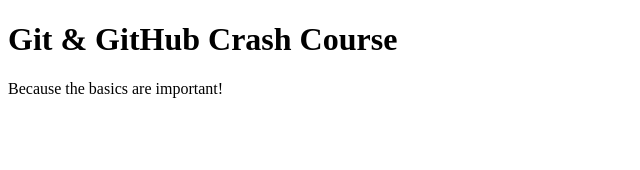
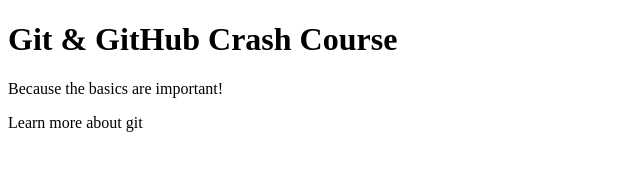
Before and after one commit to alfredobatman/git-hub-crash-course, a plain HTML site: page index.html in a window 1280 px wide. Shown: the whole page, without its empty margins (0-640 px from the left). Drawn offline with Linux system fonts and the light colour scheme.

Commit message:
Second commit

```diff
--- a/index.html
+++ b/index.html
@@ -9,5 +9,6 @@
   <body>
     <h1>Git & GitHub Crash Course</h1>
     <p>Because the basics are important!</p>
+    <p>Learn more about git</p>
   </body>
 </html>
```
